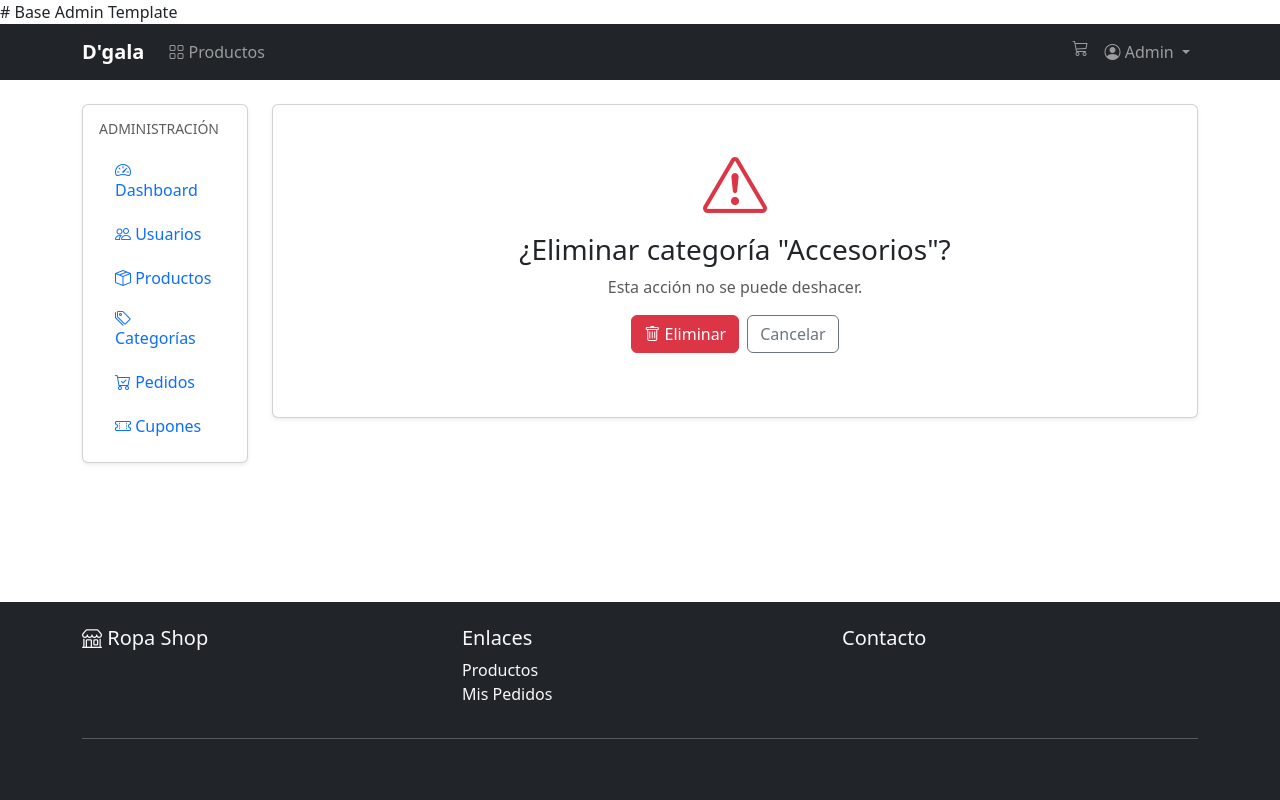
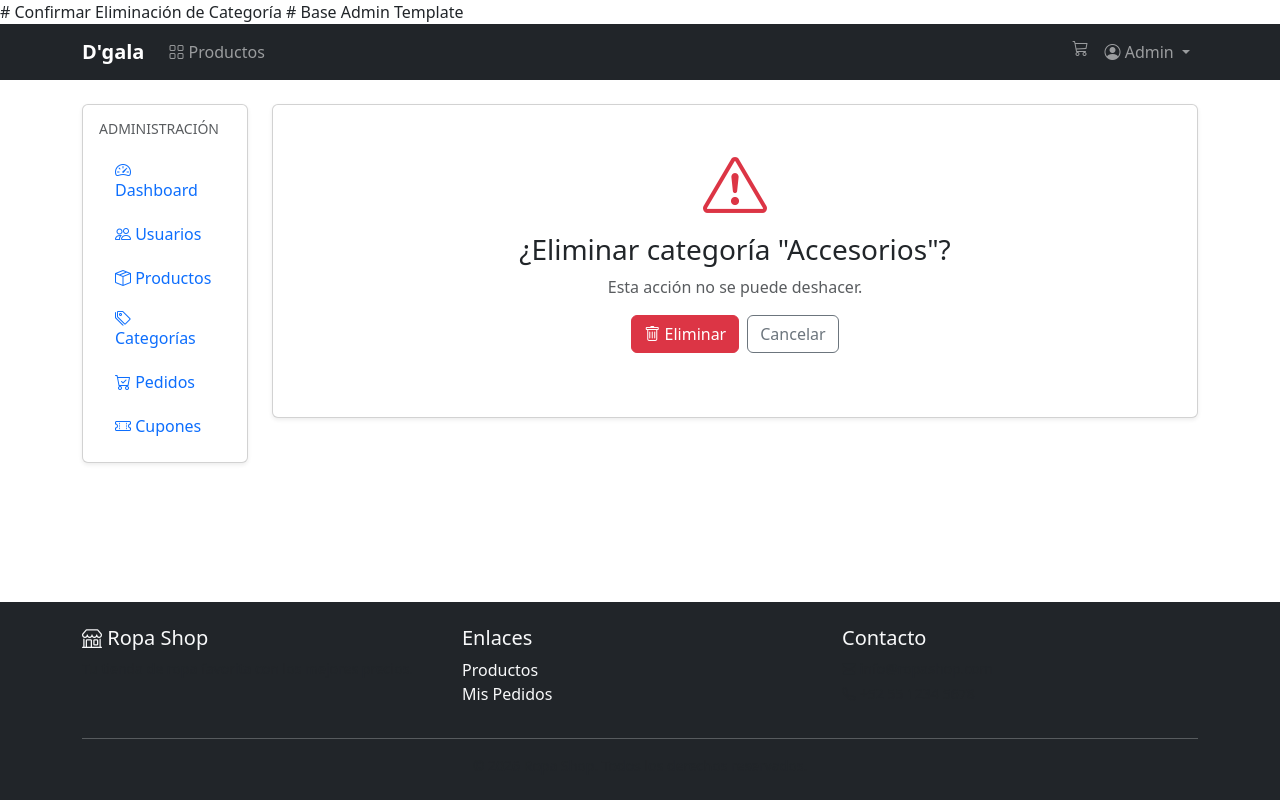
Before and after one commit to Azxino/ecommerce_django, a Django app: page /panel/categorias/5/eliminar/ in a window 1280 px wide. Run offline with Django 5.2, Linux system fonts and the light colour scheme; a user stored in the database is signed in; data comes from the database, SQL or seed files in the repository; some libraries are stand-ins or nearby versions.

Commit message:
Confirmacion de eliminacion de categoria

```diff
--- a/templates/dashboard/category_confirm_delete.html
+++ b/templates/dashboard/category_confirm_delete.html
@@ -1,3 +1,4 @@
+# Confirmar Eliminación de Categoría
 {% extends 'dashboard/base_admin.html' %}
 {% load static %}
 
```
